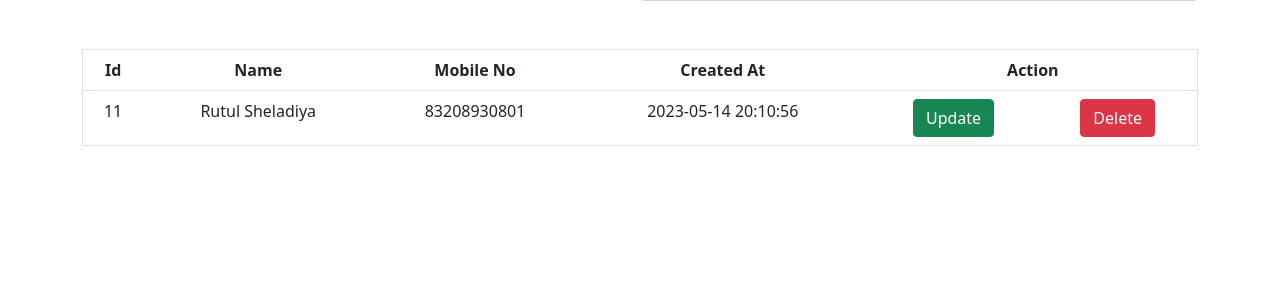
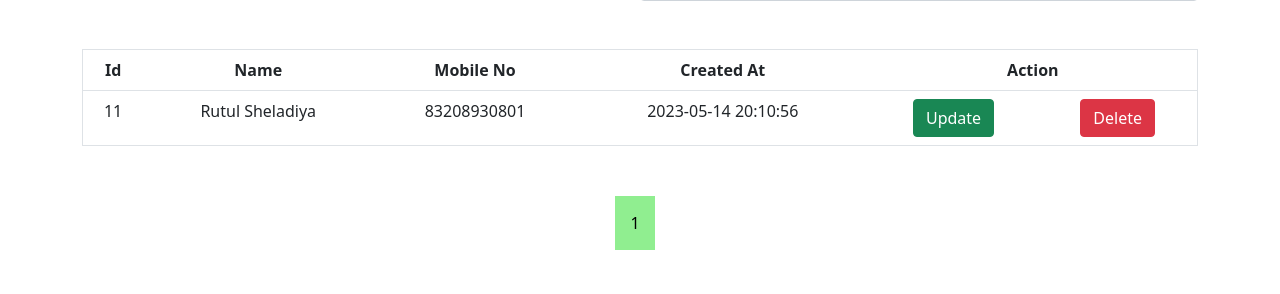
Before and after one commit to rutulpatel2731/Simple-Crud-Using-Ajax, a PHP site: page / in a window 1280 px wide. Shown: the part 425-719 px from the top of the page. Run offline with PHP 8.4, Linux system fonts and the light colour scheme; data comes from the database, SQL or seed files in the repository.

Commit message:
pagination functionality added.

```diff
--- a/css/style.css
+++ b/css/style.css
@@ -7,3 +7,21 @@
 .search-data input{
     float: right;
 }
+#pagination{
+    margin-top: 50px;
+    display: flex;
+    align-items: center;
+    justify-content: center;
+}
+#pagination a{
+    padding: 15px;
+    background-color: #ECBADB;
+    color : black;
+    text-decoration: none;
+    cursor: pointer;
+    margin-right: 10px;
+}
+.active{
+   background-color: #90EE90 !important;
+   color:black !important;
+}
--- a/fetch-data.php
+++ b/fetch-data.php
@@ -1,6 +1,19 @@
 <?php
 include_once 'connection/connection.php';
-$sql = "select * from student";
+
+$limit_per_page = 3;
+// get the page number from lodatable().
+$page = "";
+if(isset($_POST['page_no'])){
+  $page = $_POST['page_no'];
+}else{
+    $page =1;
+}
+
+$offset  = ($page-1)*$limit_per_page;
+
+
+$sql = "select * from student LIMIT $offset,$limit_per_page";
 $result = mysqli_query($conn,$sql) or die("Sql Query failed.");
 $output = "";
 if(mysqli_num_rows($result) > 0){
@@ -24,6 +37,25 @@ if(mysqli_num_rows($result) > 0){
                             </tr>";
             }
 $output .= "</table>";
+
+
+$sql_total = "select * from student";
+$records = mysqli_query($conn,$sql_total) or die("Sql Query failed.");
+$total_records = mysqli_num_rows($records);
+$total_pages = ceil($total_records/$limit_per_page);
+
+$output .= '<div id="pagination">';
+for($i=1;$i<=$total_pages;$i++){
+    if($i == $page){
+     $class_name = "active";
+    }else{
+        $class_name = "";
+    }
+    $output .= "<a href='' class='{$class_name}' id='{$i}'> {$i} </a>";
+}
+
+$output .='</div>';
+
 mysqli_close($conn);
 echo $output;
 }else{
@@ -41,4 +73,3 @@ echo $output;
     </table>';
     echo $output;
 }
-?>
--- a/js/script.js
+++ b/js/script.js
@@ -1,9 +1,10 @@
 $(document).ready(function() {
 
-    function loadTable() {
+    function loadTable(page) {
         $.ajax({
             url: "fetch-data.php",
             type: "POST",
+            data : {page_no : page},
             success: function(data) {
                 //console.log(data)
                 $("#table-data").html(data)
@@ -11,6 +12,20 @@ $(document).ready(function() {
         });
     }
     loadTable();
+
+
+    // pagination code
+    $(document).on("click","#pagination a",function(e){
+        e.preventDefault();
+        // fetch id of anchor tag
+        var page_id = $(this).attr("id");
+        loadTable(page_id);
+    })
+
+
+
+
+
 
     // insert data into table with alert
     $("#submit").on("click", function(e) {
```
